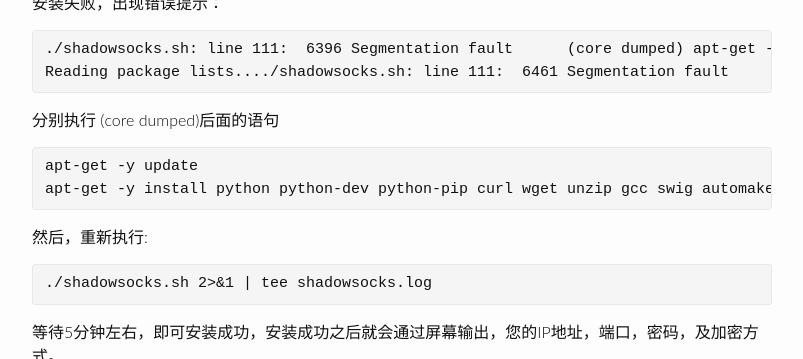
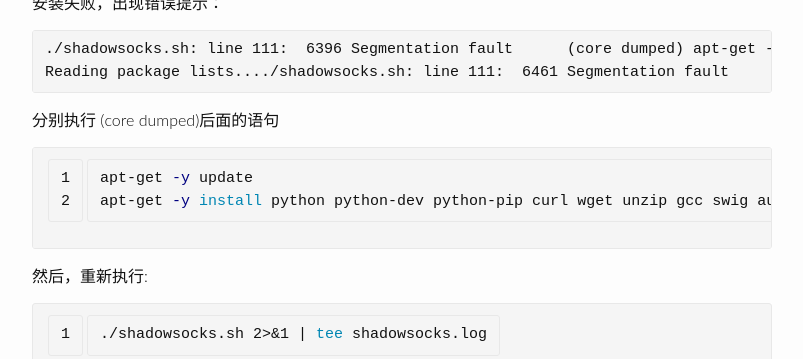
Before and after one commit to maple-yf/maplecumt, a Jekyll site: the page built from _posts/2015-11-12-shadowsocks.markdown, in a window 1280 px wide and 900 px high, scrolled down 1222 px, cut to the strip 102-461 px from the top of the window. Shown: the whole strip, without its empty margins (238-1041 px from the left). Built offline with Jekyll 4.4.1, drawn with Linux system fonts in a browser that asks for light colours; comment, search, counter and statistics services are not loaded.

Commit message:
no message

```diff
--- a/_posts/2015-11-12-shadowsocks.markdown
+++ b/_posts/2015-11-12-shadowsocks.markdown
@@ -29,14 +29,14 @@ Reading package lists..../shadowsocks.sh: line 111:  6461 Segmentation fault
 {% endhighlight %}
 
 分别执行 (core dumped)后面的语句
-{% highlight linenos %}
+{% highlight shell linenos %}
 apt-get -y update
 apt-get -y install python python-dev python-pip curl wget unzip gcc swig automake make perl cpio
 {% endhighlight %}
 
 然后，重新执行:
 
-{% highlight linenos %}
+{% highlight shell linenos %}
 ./shadowsocks.sh 2>&1 | tee shadowsocks.log
 {% endhighlight %}
 
```
